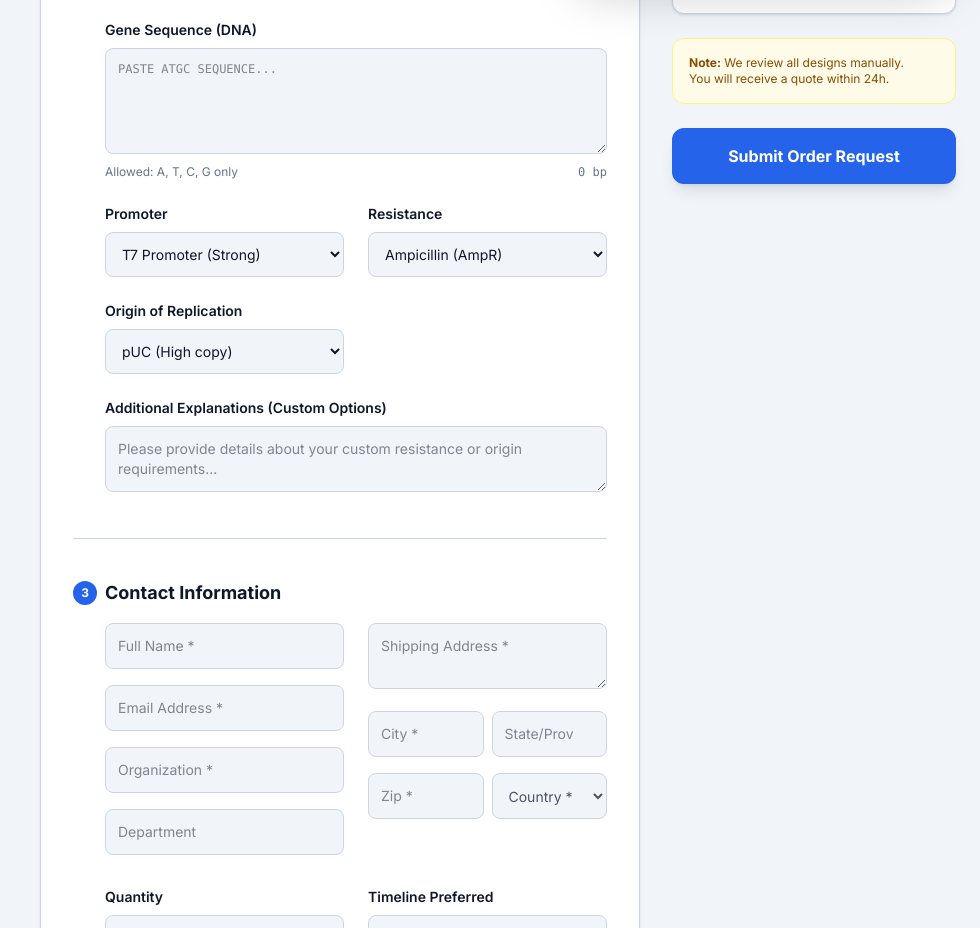
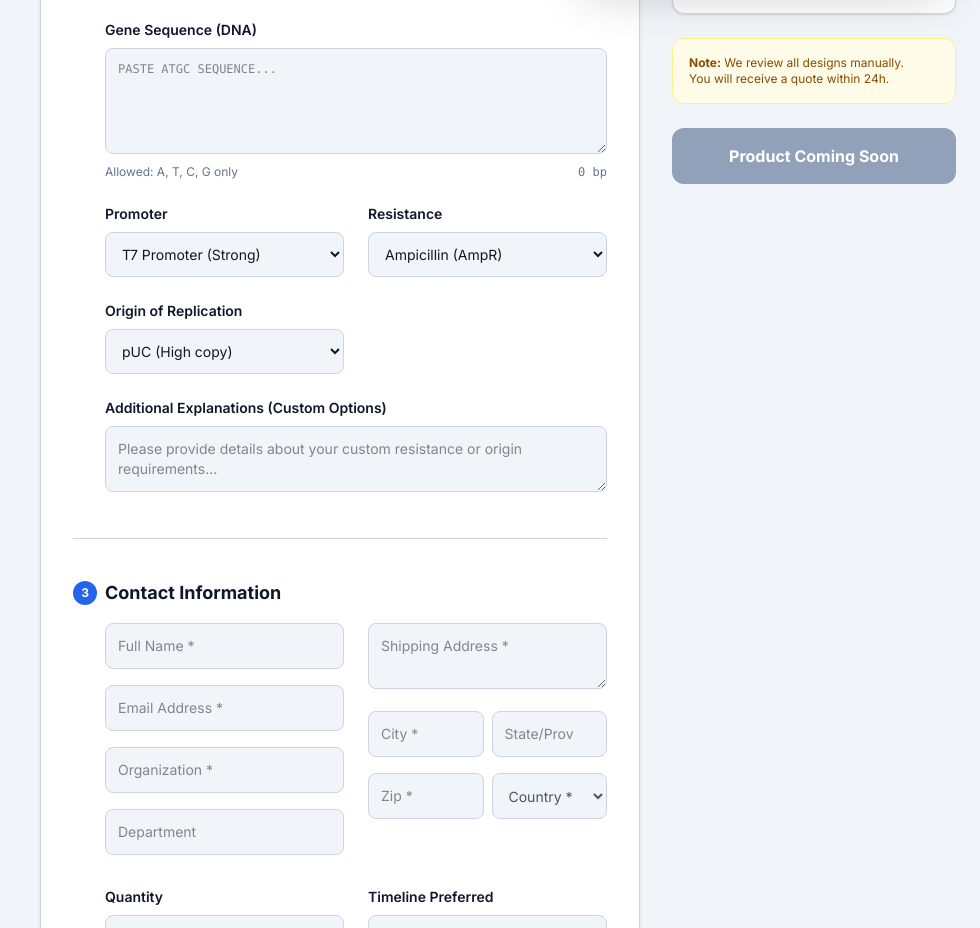
Before and after one commit to QuercusCode/Catcheaterweb, a Next.js app: page / in a window 1280 px wide. Shown: the part 800-1728 px from the top of the page, without its empty margins (300-1280 px from the left). Built offline with nearby package versions, Linux system fonts and the light colour scheme.

Commit message:
feat: temporarily disable order submission and add waitlist alert

```diff
--- a/src/components/sections/OrderForm.tsx
+++ b/src/components/sections/OrderForm.tsx
@@ -375,17 +375,11 @@ export default function OrderForm() {
                     </div>
 
                     <button
-                        onClick={handleSubmit}
-                        disabled={isSubmitting || isSuccess || !isStrainSelected}
-                        className="w-full py-4 bg-primary text-white font-bold rounded-xl shadow-lg hover:bg-blue-700 transition-colors disabled:opacity-50 disabled:cursor-not-allowed flex items-center justify-center gap-2"
+                        onClick={() => alert("We're currently in the testing phase. Please join our waitlist to be notified when kits are available for order!")}
+                        disabled={false} // Intentionally clickable to trigger the alert, or better yet, styling it as active but showing alert
+                        className="w-full py-4 bg-slate-400 text-white font-bold rounded-xl shadow-none cursor-not-allowed flex items-center justify-center gap-2 hover:bg-slate-500 transition-colors"
                     >
-                        {isSubmitting ? (
-                            <span className="flex items-center gap-2">Processing...</span>
-                        ) : isSuccess ? (
-                            <span className="flex items-center gap-2"><CheckCircle2 /> Request Sent</span>
-                        ) : (
-                            'Submit Order Request'
-                        )}
+                        Product Coming Soon
                     </button>
                     {isSuccess && (
                         <div className="bg-emerald-50 text-emerald-700 p-4 rounded-xl text-sm border border-emerald-200 mt-4 animate-in fade-in slide-in-from-top-2">
```
